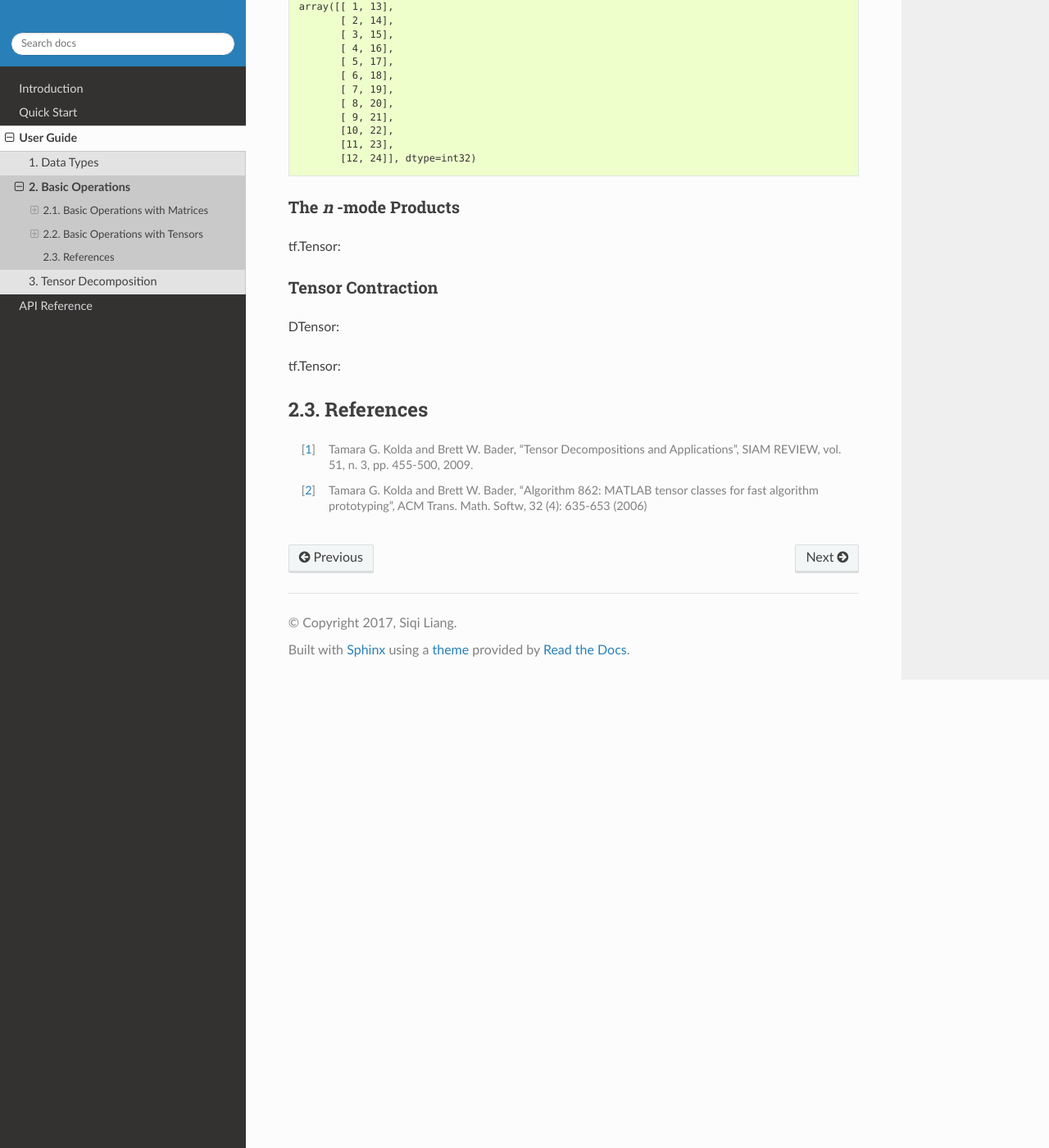
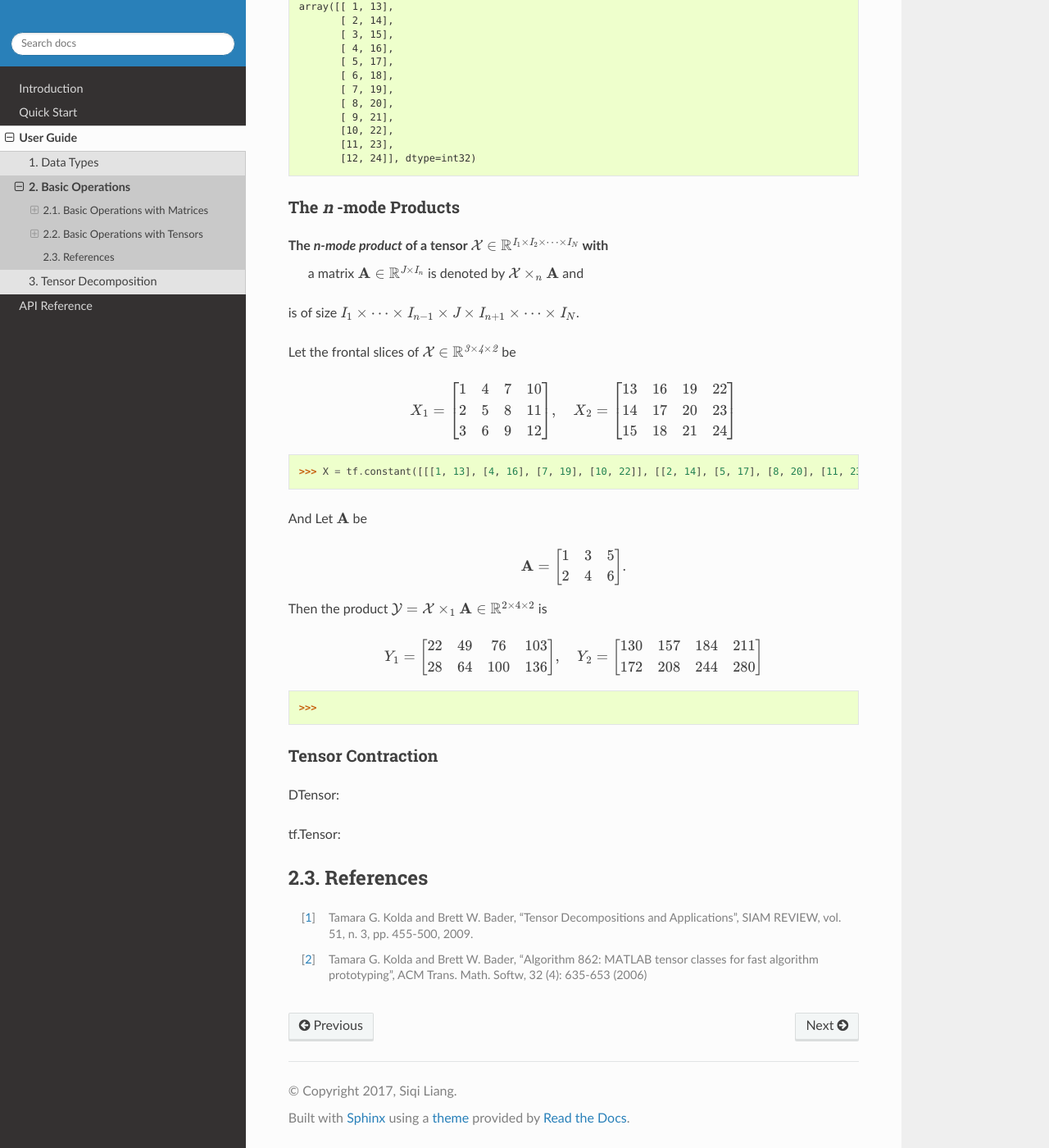
Before and after one commit to Large-Scale-Tensor-Decomposition/TensorD, a Sphinx documentation site: the page built from docs/source/guide_basic_ops.rst, in a window 1280 px wide and 1400 px high, scrolled down 8554 px. Shown: the whole window at 82% size. Built offline with Sphinx 7.4.7 and the Read the Docs theme 2.0.0, drawn with Linux system fonts in a browser that asks for light colours; pages that are not in the unit, such as notebooks, are missing from menus.

Commit message:
Edit n-mode Production

```diff
--- a/docs/source/guide_basic_ops.rst
+++ b/docs/source/guide_basic_ops.rst
@@ -550,7 +550,62 @@ To perform LMV-type mode-2 unfolding:
 
 The *n* -mode Products
 ^^^^^^^^^^^^^^^^^^^^^^
-tf.Tensor:
+The *n-mode product* of a tensor :math:`\mathcal{X} \in \mathbb{R}^{\mathit{I}_1 \times \mathit{I}_2 \times \cdots \times \mathit{I}_N}` with
+ a matrix :math:`\mathbf{A} \in \mathbb{R}^{\mathit{J} \times \mathit{I}_n}` is denoted by :math:`\mathcal{X} \times_n \mathbf{A}` and
+is of size :math:`\mathit{I}_1 \times \cdots \times \mathit{I}_{n-1} \times \mathit{J} \times \mathit{I}_{n+1} \times \cdots \times \mathit{I}_N`.
+
+Let the frontal slices of :math:`\mathcal{X} \in \mathbb{R}^{\mathit{3} \times \mathit{4} \times \mathit{2}}` be
+
+.. math::
+   X_1 =
+   \left[
+   \begin{matrix}
+   1  & 4  & 7  & 10\\
+   2  & 5  & 8  & 11\\
+   3  & 6  & 9  & 12
+   \end{matrix}
+   \right] , \quad X_2 = \left[
+                         \begin{matrix}
+   13 & 16 & 19 & 22\\
+   14 & 17 & 20 & 23\\
+   15 & 18 & 21 & 24
+                         \end{matrix}
+                         \right]
+
+.. code-block:: python
+
+   >>> X = tf.constant([[[1, 13], [4, 16], [7, 19], [10, 22]], [[2, 14], [5, 17], [8, 20], [11, 23]], [[3, 15], [6, 18], [9, 21], [12, 24]]])    # the shape of X is (3, 4, 2)
+
+And Let :math:`\mathbf{A}` be
+
+.. math::
+   \mathbf{A} =
+   \left[
+   \begin{matrix}
+   1 & 3 & 5\\
+   2 & 4 & 6
+   \end{matrix}
+   \right].
+
+Then the product :math:`\mathcal{Y} = \mathcal{X} \times_1 \mathbf{A} \in \mathbb{R}^{2 \times 4 \times 2}` is
+
+.. math::
+   Y_1 =
+   \left[
+   \begin{matrix}
+   22  & 49  & 76  & 103\\
+   28  & 64  & 100 & 136
+   \end{matrix}
+   \right] , \quad Y_2 = \left[
+                         \begin{matrix}
+   130 & 157 & 184 & 211\\
+   172 & 208 & 244 & 280
+                         \end{matrix}
+                         \right]
+
+.. code-block:: python
+
+   >>>
 
 
 
```
